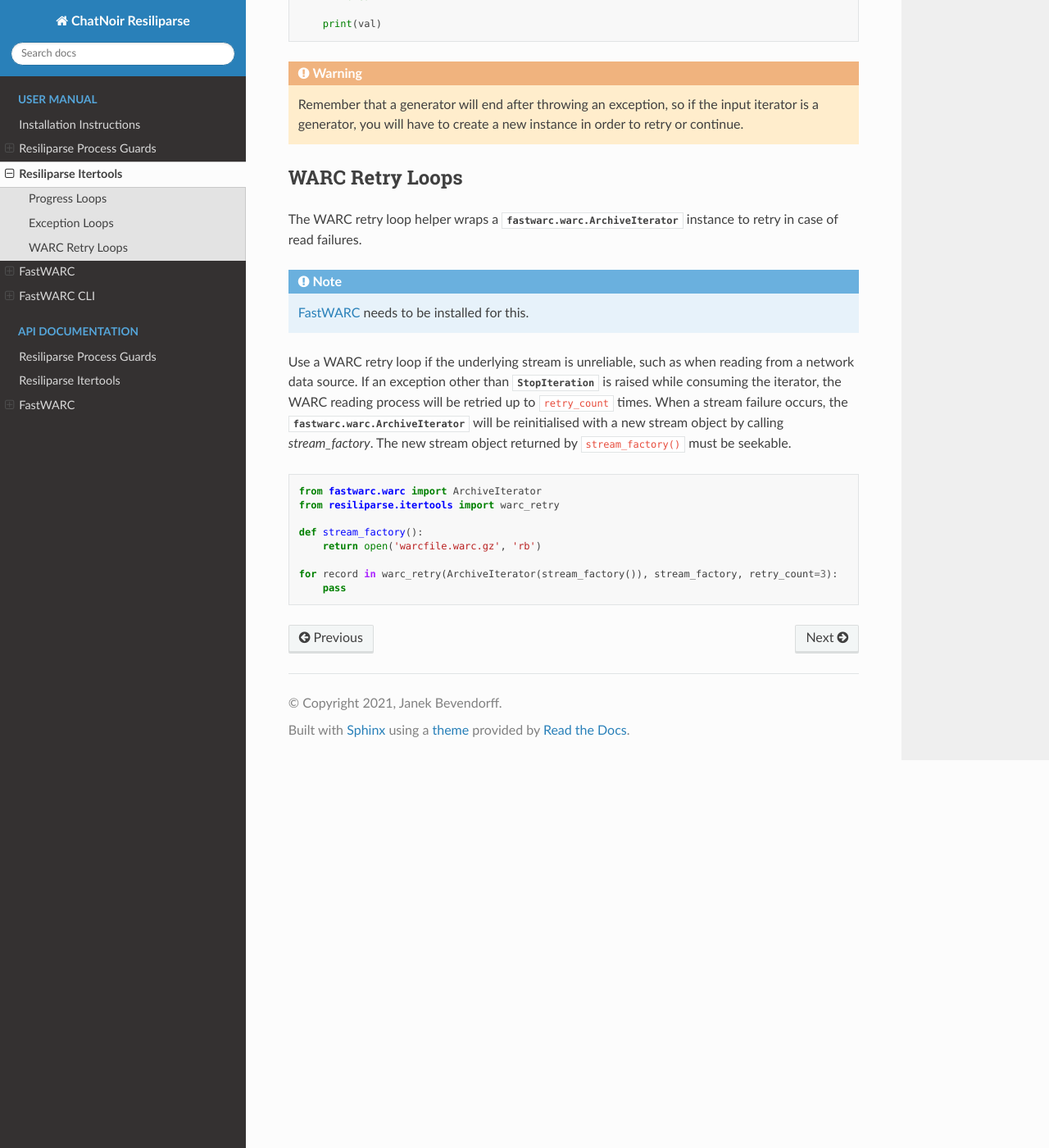
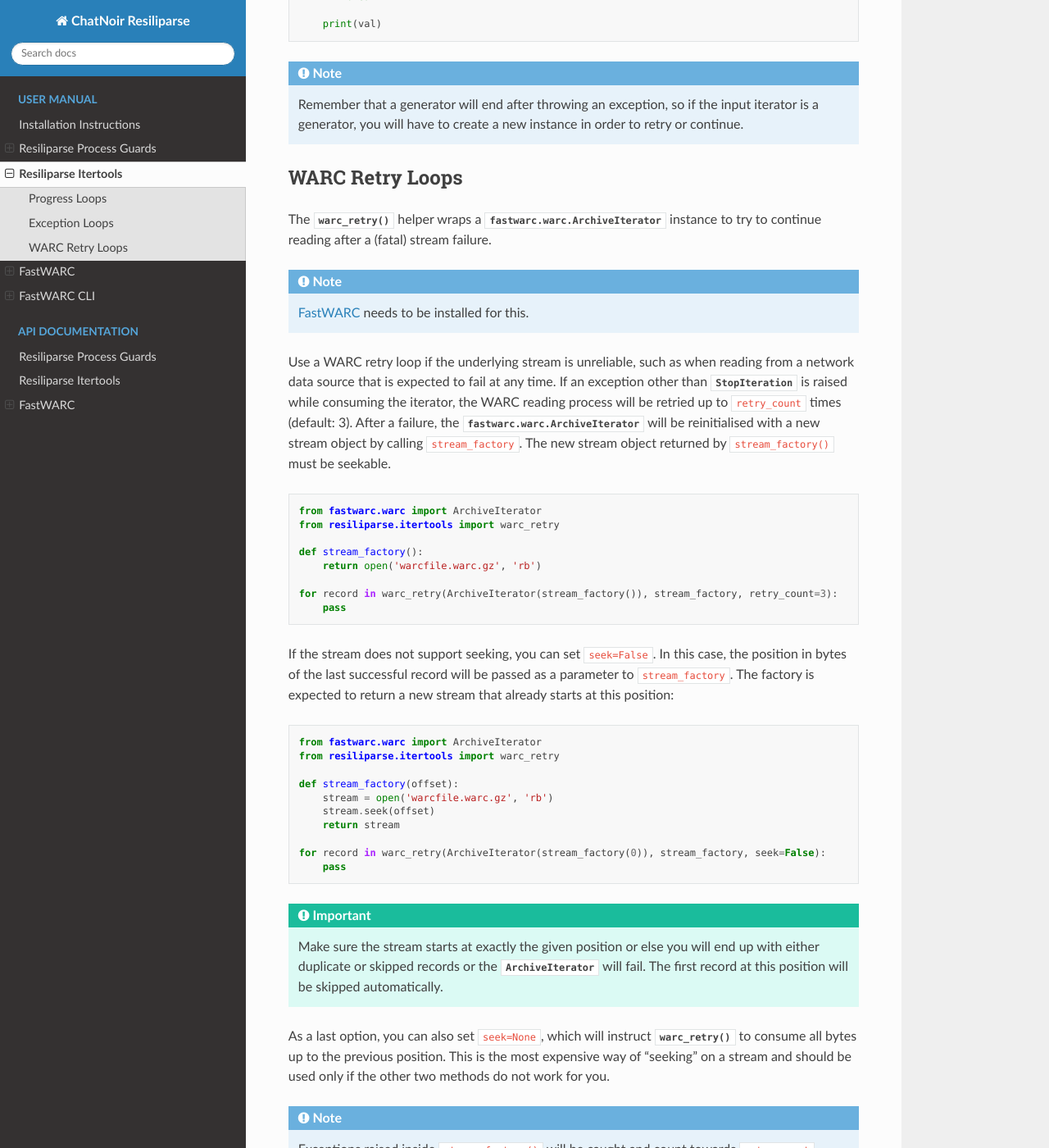
Before and after one commit to chatnoir-eu/chatnoir-resiliparse, a Sphinx documentation site: the page built from docs/man/itertools.rst, in a window 1280 px wide and 1400 px high, scrolled down 1355 px. Shown: the whole window at 82% size. Built offline with Sphinx 7.4.7 and the Read the Docs theme 2.0.0, drawn with Linux system fonts in a browser that asks for light colours; some of the changed text lies outside the part shown.

Commit message:
Support non-seekable streams in warc_retry()

```diff
--- a/docs/man/itertools.rst
+++ b/docs/man/itertools.rst
@@ -5,6 +5,9 @@ Resiliparse Itertools
 
 
 Resiliparse Itertools are a collection of convenient and robust helper functions for iterating over data from unreliable sources using other tools from the Resiliparse toolkit.
+
+
+.. _itertools-progress-loops:
 
 Progress Loops
 --------------
@@ -37,7 +40,9 @@ In cases where context auto-detection doesn't work, the active guard context can
           except ExecutionTimeout:
               break
 
+
 .. _itertools-exception-loops:
+
 
 Exception Loops
 ---------------
@@ -63,19 +68,22 @@ This is primarily useful for unreliable generators that may throw unpredictably
 
       print(val)
 
-.. warning::
+.. note::
 
   Remember that a generator will end after throwing an exception, so if the input iterator is  a generator, you will have to create a new instance in order to retry or continue.
 
+
+.. _itertools-warc-retry-loops:
+
 WARC Retry Loops
 ----------------
-The WARC retry loop helper wraps a :class:`fastwarc.warc.ArchiveIterator` instance to retry in case of read failures.
+The :func:`~.itertools.warc_retry` helper wraps a :class:`fastwarc.warc.ArchiveIterator` instance to try to continue reading after a (fatal) stream failure.
 
 .. note::
 
   :ref:`FastWARC <fastwarc-manual>` needs to be installed for this.
 
-Use a WARC retry loop if the underlying stream is unreliable, such as when reading from a network data source. If an exception other than :exc:`StopIteration` is raised while consuming the iterator, the WARC reading process will be retried up to ``retry_count`` times. When a stream failure occurs,  the :class:`fastwarc.warc.ArchiveIterator` will be reinitialised with a new stream object by calling `stream_factory`. The new stream object returned by ``stream_factory()`` must be seekable.
+Use a WARC retry loop if the underlying stream is unreliable, such as when reading from a network data source that is expected to fail at any time. If an exception other than :exc:`StopIteration` is raised while consuming the iterator, the WARC reading process will be retried up to ``retry_count`` times (default: 3). After a failure,  the :class:`fastwarc.warc.ArchiveIterator` will be reinitialised with a new stream object by calling ``stream_factory``. The new stream object returned by ``stream_factory()`` must be seekable.
 
 .. code-block:: python
 
@@ -87,3 +95,28 @@ Use a WARC retry loop if the underlying stream is unreliable, such as when readi
 
   for record in warc_retry(ArchiveIterator(stream_factory()), stream_factory, retry_count=3):
       pass
+
+If the stream does not support seeking, you can set ``seek=False``. In this case, the position in bytes of the last successful record will be passed as a parameter to ``stream_factory``. The factory is expected to return a new stream that already starts at this position:
+
+.. code-block:: python
+
+  from fastwarc.warc import ArchiveIterator
+  from resiliparse.itertools import warc_retry
+
+  def stream_factory(offset):
+      stream = open('warcfile.warc.gz', 'rb')
+      stream.seek(offset)
+      return stream
+
+  for record in warc_retry(ArchiveIterator(stream_factory(0)), stream_factory, seek=False):
+      pass
+
+.. important::
+
+  Make sure the stream starts at exactly the given position or else you will end up with either duplicate or skipped records or the :class:`~fastwarc.warc.ArchiveIterator` will fail. The first record at this position will be skipped automatically.
+
+As a last option, you can also set ``seek=None``, which will instruct :func:`~.itertools.warc_retry` to consume all bytes up to the previous position. This is the most expensive way of "seeking" on a stream and should be used only if the other two methods do not work for you.
+
+.. note::
+
+  Exceptions raised inside ``stream_factory()`` will be caught and count towards ``retry_count``.
```
Also changed, not shown: 1 other file.
